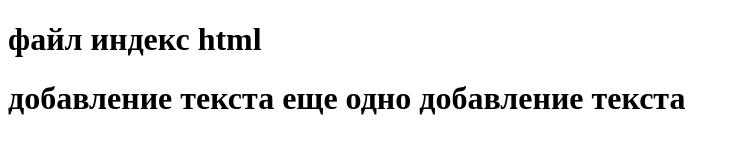
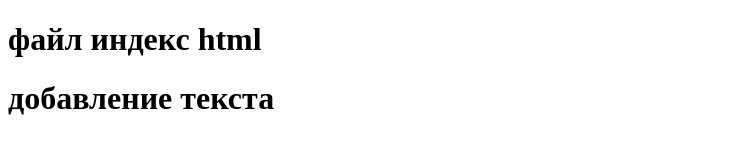
Before and after one commit to Times42/4_gitNew, a plain HTML site: page html.html in a window 1280 px wide. Shown: the whole page, without its empty margins (0-740 px from the left). Drawn offline with Linux system fonts and the light colour scheme.

Commit message:
Revert "Добавление нового текста"
This reverts commit 80b483b819f5af3f74a5faace68fbf9376d49984.

```diff
--- a/html.html
+++ b/html.html
@@ -8,6 +8,5 @@
   <body>
     <h1>файл индекс html<h1>
     добавление текста
-    еще одно добавление текста
   </body>
 </html>
```
